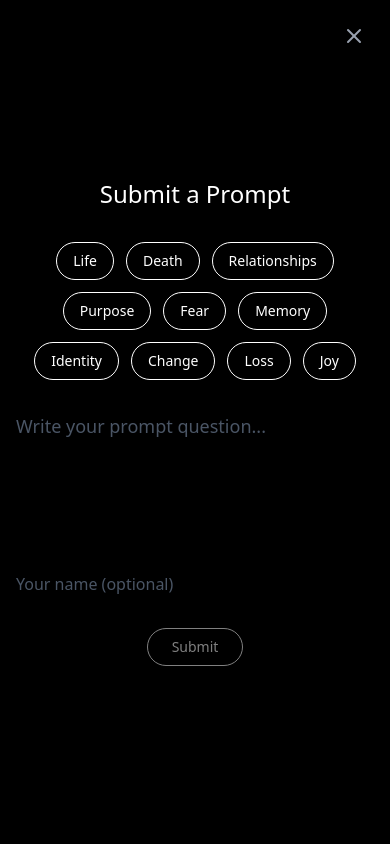
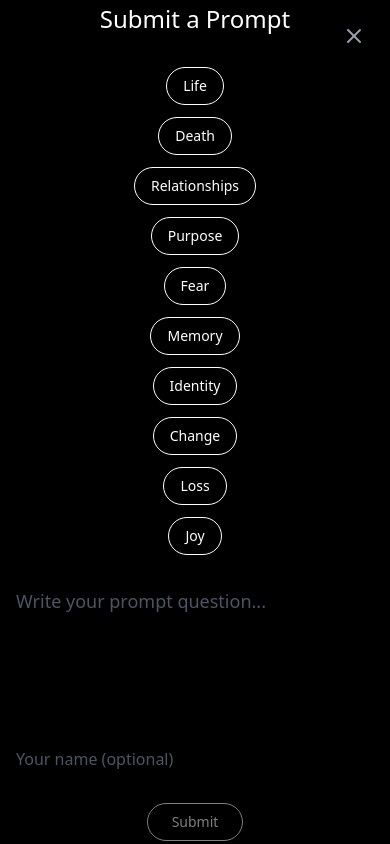
Before and after one commit to bnlcollectivellc/sill-writing, a Next.js app: page / in a window 390 px wide. Both pictures are taken after a click on the button 36 px from the left and 808 px from the top of the page. Built offline with nearby package versions, Linux system fonts and the light colour scheme.

Commit message:
Mobile responsive: stack categories vertically on small screens

```diff
--- a/app/components/CategoryPills.tsx
+++ b/app/components/CategoryPills.tsx
@@ -28,7 +28,7 @@ export default function CategoryPills({
         isVisible ? 'opacity-100 translate-y-0' : 'opacity-0 -translate-y-8'
       }`}
     >
-      <div className="flex flex-row justify-center gap-3 px-4 overflow-x-auto max-w-full">
+      <div className="flex flex-col md:flex-row justify-center items-center gap-3 px-4 md:overflow-x-auto max-w-full">
         {categories.map((category) => (
           <button
             key={category}
--- a/app/components/SubmitPromptOverlay.tsx
+++ b/app/components/SubmitPromptOverlay.tsx
@@ -112,7 +112,7 @@ export default function SubmitPromptOverlay({
           <h2 className="text-2xl font-medium">Submit a Prompt</h2>
 
           {/* Category Selection */}
-          <div className="flex flex-row justify-center gap-3 flex-wrap">
+          <div className="flex flex-col md:flex-row justify-center items-center gap-3 flex-wrap">
             {categories.map((category) => (
               <button
                 key={category}
```
